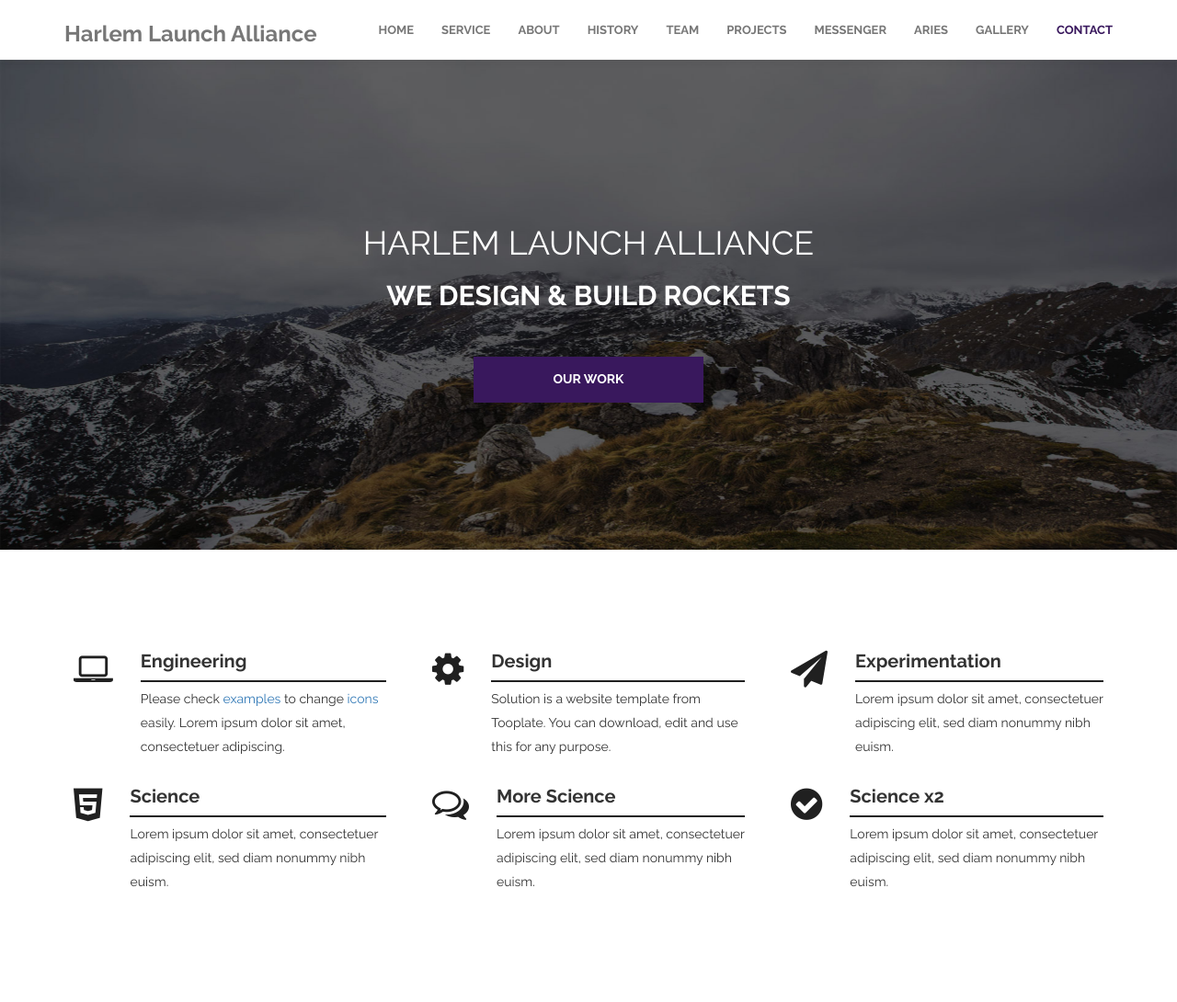
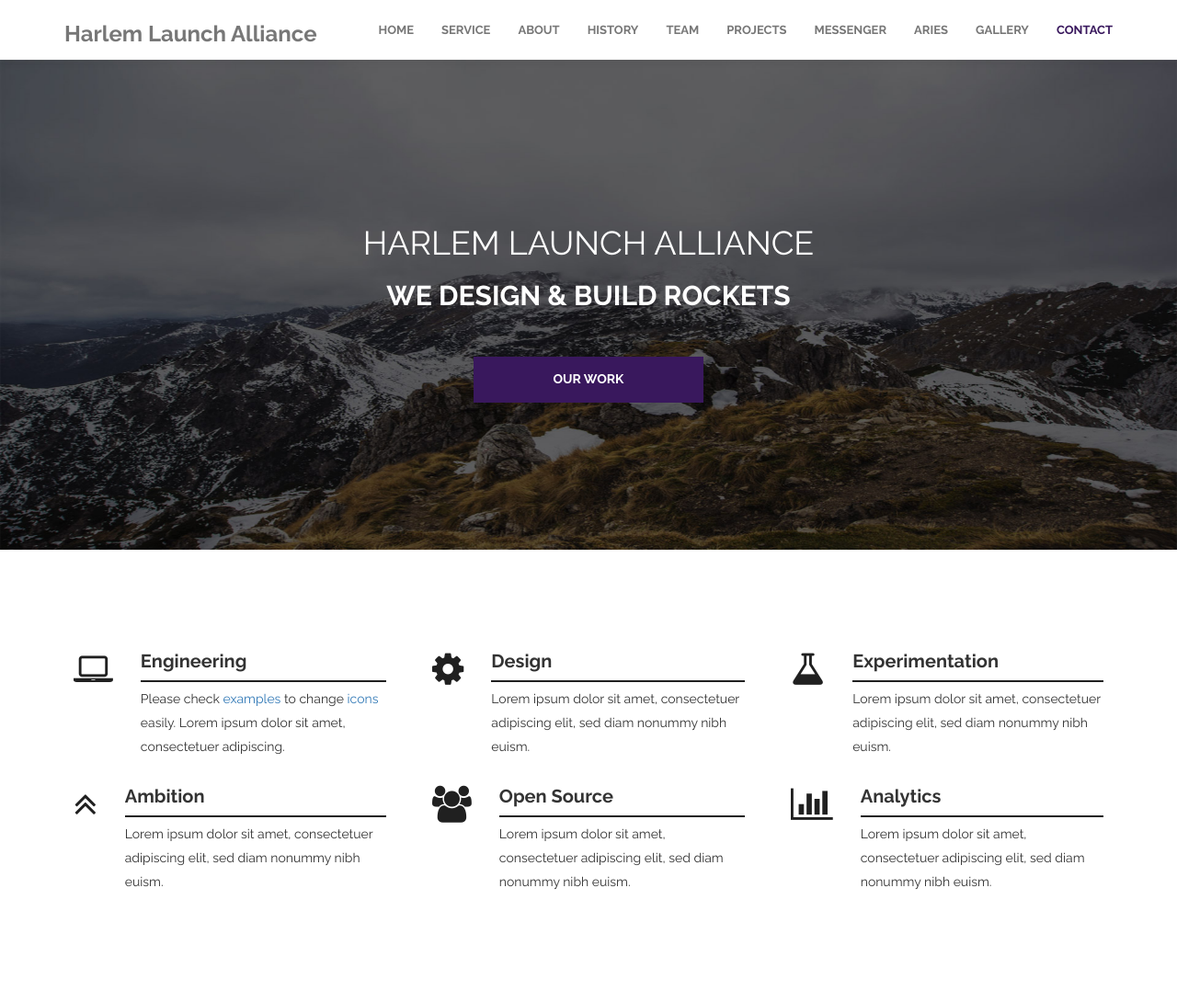
Before and after one commit to Harlem-Launch-Alliance/Harlem-Launch-Alliance, a React app: page index.html in a window 1280 px wide. Shown: the top 1090 px of the page at 92% size. Built offline with nearby package versions, Linux system fonts and the light colour scheme.

Commit message:
change fa icons and titles

```diff
--- a/index.html
+++ b/index.html
@@ -27,6 +27,8 @@ http://www.tooplate.com/view/2081-solution
 		<link href='http://fonts.googleapis.com/css?family=Raleway:400,300,700,800' rel='stylesheet' type='text/css'>
 		<!-- custom -->
 		<link rel="stylesheet" href="css/style.css">
+		<!-- favicon -->
+		<link rel="icon" src="assets/images/favicon.ico">
 
 	</head>
 	<body data-spy="scroll" data-offset="50" data-target=".navbar-collapse">
@@ -118,14 +120,14 @@ http://www.tooplate.com/view/2081-solution
 							</div>
 							<div class="media-body wow fadeIn">
 								<h3 class="media-heading">Design</h3>
-								<p>Solution is a website template from Tooplate. You can download, edit and use this for any purpose.</p>
+								<p>Lorem ipsum dolor sit amet, consectetuer adipiscing elit, sed diam nonummy nibh euism.</p>
 							</div>
 						</div>
 					</div>
 					<div class="col-md-4 col-sm-4">
 						<div class="media">
 							<div class="media-object media-left wow fadeIn" data-wow-delay="0.6s">
-								<i class="fa fa-paper-plane"></i>
+								<i class="fa fa-flask"></i>
 							</div>
 							<div class="media-body wow fadeIn" data-wow-delay="0.3s">
 								<h3 class="media-heading">Experimentation</h3>
@@ -136,10 +138,10 @@ http://www.tooplate.com/view/2081-solution
 					<div class="col-md-4 col-sm-4">
 						<div class="media">
 							<div class="media-object media-left wow fadeIn" data-wow-delay="0.9s">
-								<i class="fa fa-html5"></i>
+								<i class="fa fa-angle-double-up"></i>
 							</div>
 							<div class="media-body wow fadeIn" data-wow-delay="0.6s">
-								<h3 class="media-heading">Science</h3>
+								<h3 class="media-heading">Ambition</h3>
 								<p>Lorem ipsum dolor sit amet, consectetuer adipiscing elit, sed diam nonummy nibh euism.</p>
 							</div>
 						</div>
@@ -147,10 +149,10 @@ http://www.tooplate.com/view/2081-solution
 					<div class="col-md-4 col-sm-4">
 						<div class="media">
 							<div class="media-object media-left wow fadeIn" data-wow-delay="0.4s">
-								<i class="fa fa-comments-o"></i>
+								<i class="fa fa-group"></i>
 							</div>
 							<div class="media-body wow fadeIn" data-wow-delay="0.3s">
-								<h3 class="media-heading">More Science</h3>
+								<h3 class="media-heading">Open Source</h3>
 								<p>Lorem ipsum dolor sit amet, consectetuer adipiscing elit, sed diam nonummy nibh euism.</p>
 							</div>
 						</div>
@@ -158,10 +160,10 @@ http://www.tooplate.com/view/2081-solution
 					<div class="col-md-4 col-sm-4">
 						<div class="media">
 							<div class="media-object media-left wow fadeIn" data-wow-delay="0.8s">
-								<i class="fa fa-check-circle"></i>
+								<i class="fa fa-bar-chart"></i>
 							</div>
 							<div class="media-body wow fadeIn" data-wow-delay="0.6s">
-								<h3 class="media-heading">Science x2</h3>
+								<h3 class="media-heading">Analytics</h3>
 								<p>Lorem ipsum dolor sit amet, consectetuer adipiscing elit, sed diam nonummy nibh euism.</p>
 							</div>
 						</div>
```
